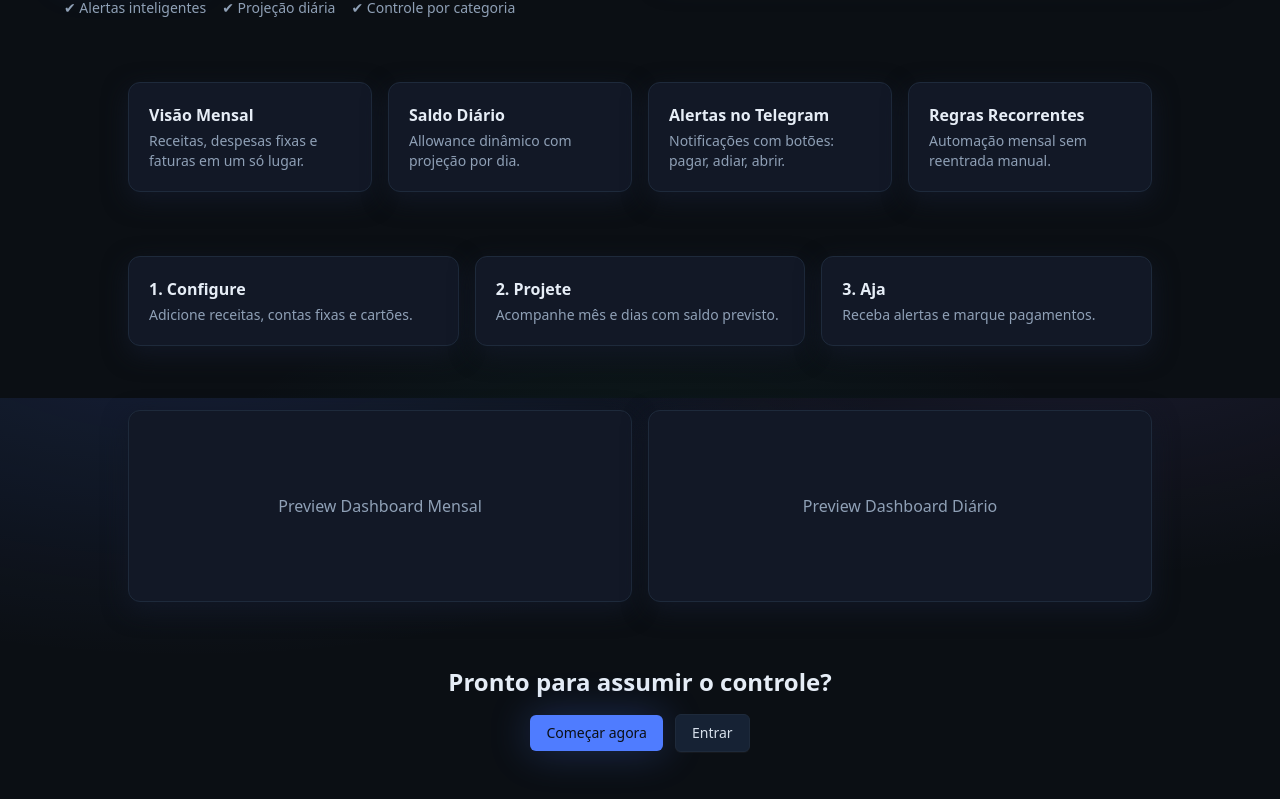
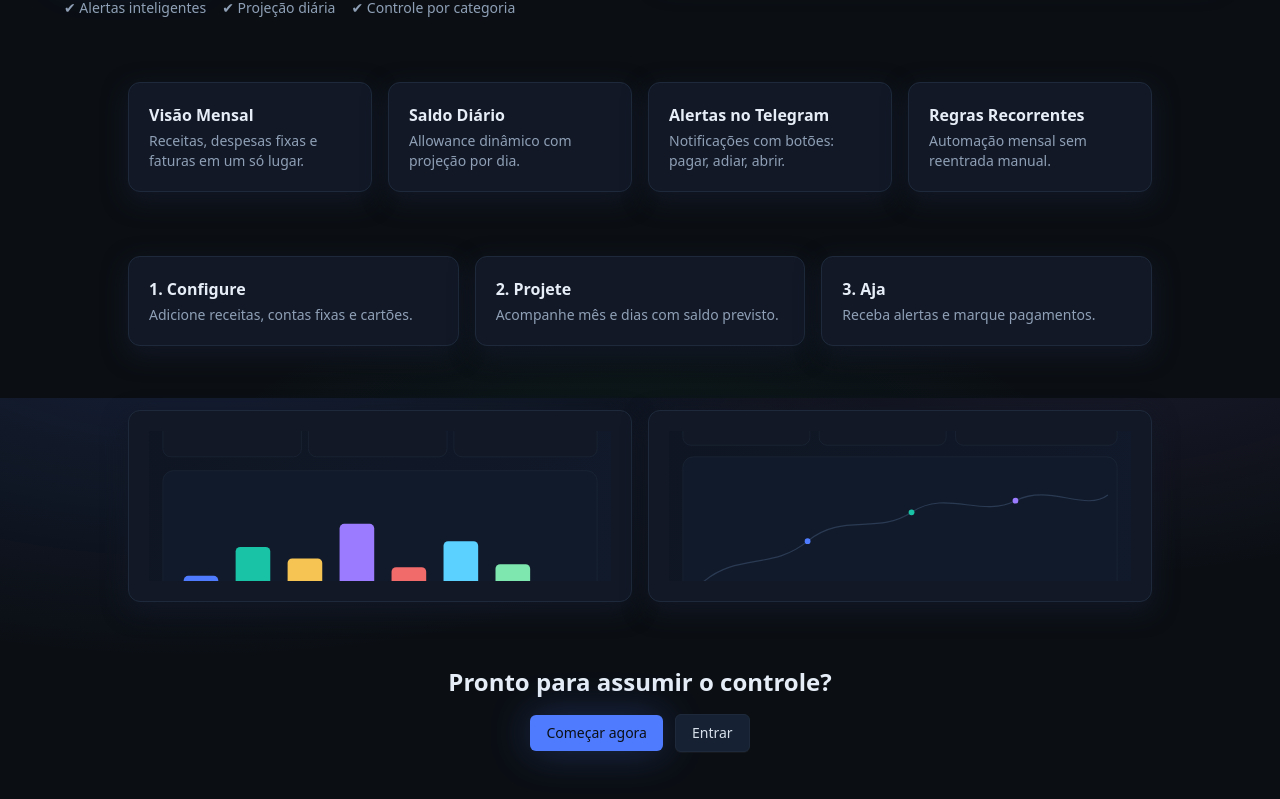
Before and after one commit to maria-eduarda-cagy/orbis-finance, a Next.js app: page / in a window 1280 px wide. Shown: the part 402-1201 px from the top of the page. Built offline with nearby package versions, Linux system fonts and the light colour scheme.

Commit message:
feat(landing): adicionar imagens de preview na página inicial

```diff
--- a/app/page.tsx
+++ b/app/page.tsx
@@ -88,11 +88,19 @@
 
       <section className="max-w-5xl mx-auto">
         <div className="grid grid-cols-1 lg:grid-cols-2 gap-4">
-          <Card className="h-48">
-            <div className="h-full flex items-center justify-center text-muted-foreground">Preview Dashboard Mensal</div>
+          <Card className="h-48 overflow-hidden">
+            <img
+              src="/preview-monthly.svg"
+              alt="Preview do Dashboard Mensal"
+              className="w-full h-full object-cover"
+            />
           </Card>
-          <Card className="h-48">
-            <div className="h-full flex items-center justify-center text-muted-foreground">Preview Dashboard Diário</div>
+          <Card className="h-48 overflow-hidden">
+            <img
+              src="/preview-daily.svg"
+              alt="Preview do Dashboard Diário"
+              className="w-full h-full object-cover"
+            />
           </Card>
         </div>
       </section>
```
